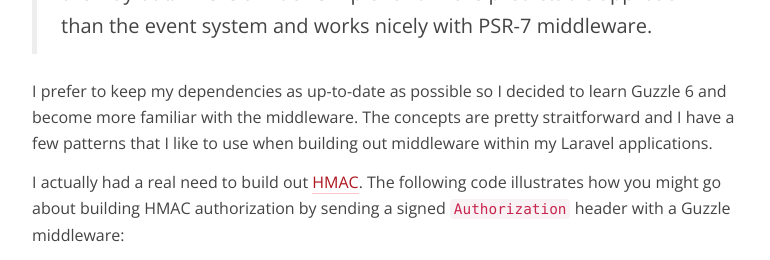
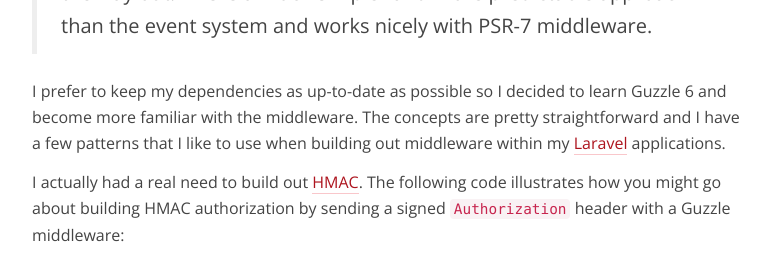
Before and after one commit to bitpressio/bitpressio.github.io, a Jekyll site: the page built from _posts/2017-04-06-laravel-guzzle-6-middleware.md, in a window 1280 px wide and 1400 px high, cut to the strip 584-844 px from the top of the window. Shown: the whole strip, without its empty margins (248-1018 px from the left). Built offline with Jekyll 4.4.1, drawn with Linux system fonts in a browser that asks for light colours; some web fonts are replaced; comment, search, counter and statistics services are not loaded; some of the changed text lies outside the part shown.

Commit message:
Corrections

```diff
--- a/_posts/2017-04-06-laravel-guzzle-6-middleware.md
+++ b/_posts/2017-04-06-laravel-guzzle-6-middleware.md
@@ -13,7 +13,7 @@ The most significant change between Guzzle 5 and 6 is moving away from the [even
 
 > Instead of using the event system to listen for things like the before event, you now create a stack based middleware function that intercepts a request on the way in and the promise of the response on the way out. This is a much simpler and more predictable approach than the event system and works nicely with PSR-7 middleware.
 
-I prefer to keep my dependencies as up-to-date as possible so I decided to learn Guzzle 6 and become more familiar with the middleware. The concepts are pretty straitforward and I have a few patterns that I like to use when building out middleware within my Laravel applications.
+I prefer to keep my dependencies as up-to-date as possible so I decided to learn Guzzle 6 and become more familiar with the middleware. The concepts are pretty straightforward and I have a few patterns that I like to use when building out middleware within my [Laravel](https://laravel.com/) applications.
 
 I actually had a real need to build out [HMAC](https://en.wikipedia.org/wiki/Hash-based_message_authentication_code). The following code illustrates how you might go about building HMAC authorization by sending a signed `Authorization` header with a Guzzle middleware:
 
```
Also changed, not shown: other parts of _posts/2017-04-06-laravel-guzzle-6-middleware.md (+1 -1 lines).
